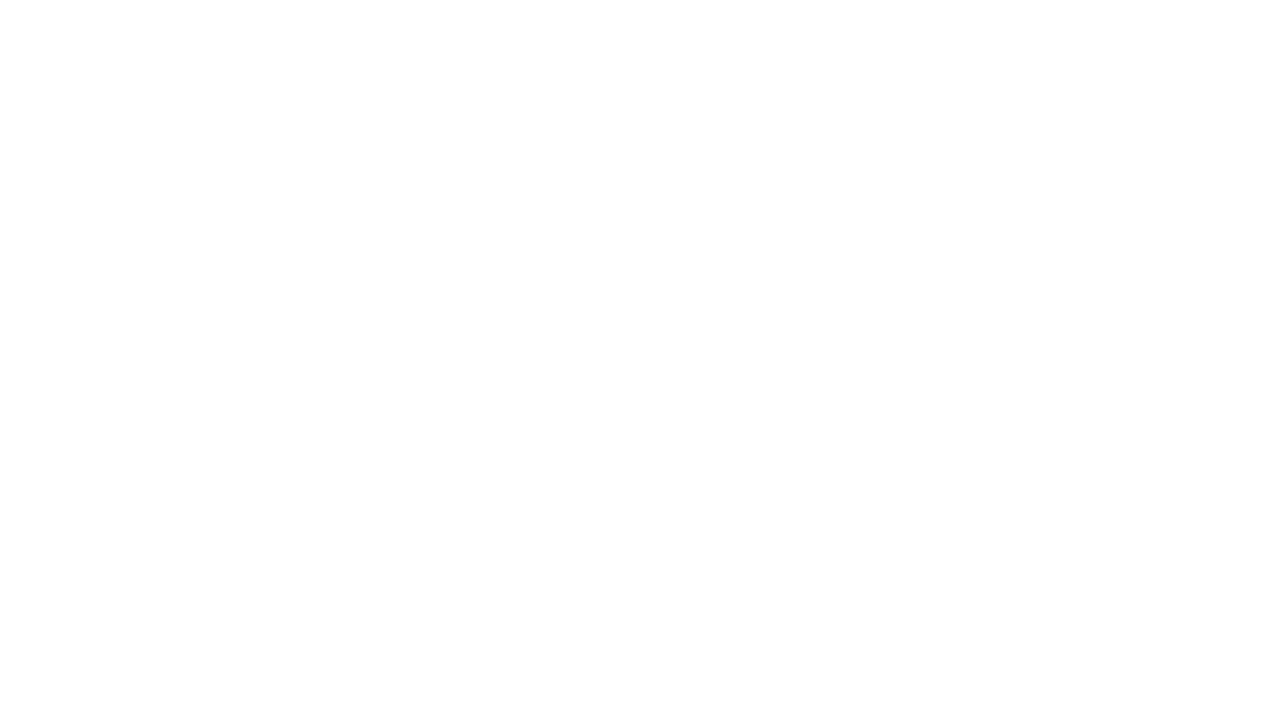
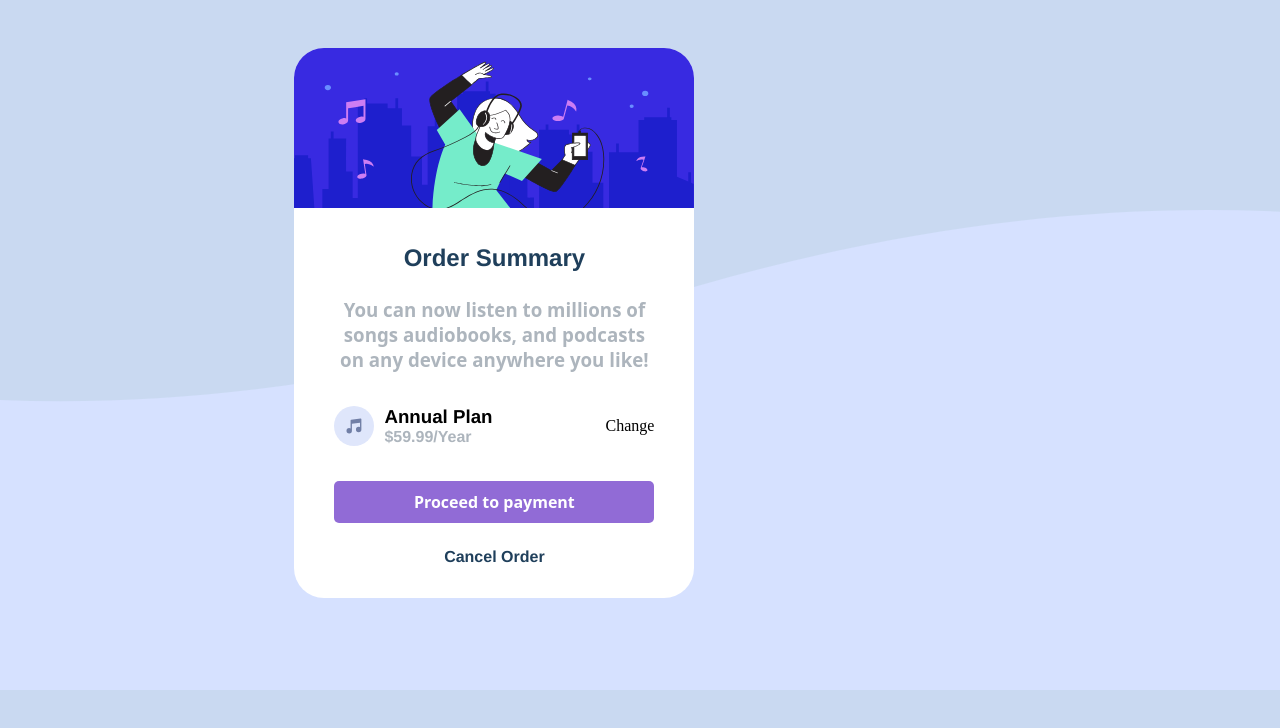
Before and after one commit to eniolaen/order-summary, a plain HTML site: page index.html in a window 1280 px wide. Drawn offline with Linux system fonts and the light colour scheme.

Commit message:
second commit

```diff
--- a/index.html
+++ b/index.html
@@ -1,6 +1,7 @@
 <!DOCTYPE html>
 <html lang="en">
 <head>
+    <link rel="stylesheet" href="style.css">
     <meta charset="UTF-8">
     <meta http-equiv="X-UA-Compatible" content="IE=edge">
     <meta name="viewport" content="width=device-width, initial-scale=1.0">
@@ -8,5 +9,40 @@
 </head>
 <body>
 
+        <img src="images/pattern-background-mobile.svg" class="bg-img">
+
+
+
+        <div class="container">
+            <div class="header">
+                <img src="images/illustration-hero.svg" alt="">
+            </div>
+
+            <div class="content">
+                    <h2 class="order-summary">order summary</h2>
+
+                    <h3 class="listen">
+                        You can now listen to millions of songs audiobooks, and podcasts on any device anywhere you like!
+                    </h3>
+
+                    <div class="father">
+                        <div class="son">
+                            <img src="images/icon-music.svg" alt="">
+
+                        <div>
+                            <h3>Annual Plan</h3>
+                        <h4>$59.99/year</h4>
+                    </div>
+                    </div>
+                    <div class="change">change</div>
+                    </div>
+                    <div class="proceed-to-payment">
+                        Proceed to payment
+                    </div>
+
+                    <div class="cancel">Cancel Order</div>
+        </div>
+        </div>
+
 </body>
 </html>
--- a/style.css
+++ b/style.css
@@ -0,0 +1,159 @@
+:root {
+        --blue-dark: hsl(208, 49%, 24%);
+        --bs-purple-light: #916bd6;
+        --bs-gray-500: #adb5bd;
+        --bs-purple: #6f42c1;
+        --bs-indigo: #6610f2;
+        --bs-primary: #c9d9f1;
+        --dark-grayish-blue: hsl(207, 13%, 34%);
+        --dark-black-blue: hsl(240, 10%, 16%);
+        --dark-gray-blue: hsl(237, 17%, 21%);
+        --desaturated-blue: hsl(237, 23%, 32%);
+        --dark-gradient: linear-gradient(var(--dark-gray-blue), var(--desaturated-blue));
+      }
+
+*{
+    margin: 0;
+    padding: 0;
+}
+
+
+
+body{
+    position: relative;
+    width: 100%;
+    height: 100%;
+    overflow-y: hidden;
+    overflow-x: hidden;
+    background: var(--bs-primary);
+    padding: 0px;
+    z-index: 1;
+    display: flex;
+    justify-content: center;
+    align-items: center;
+}
+
+
+.bg-img{
+
+    transform:rotate(180deg);
+    margin-top: 210px;
+    margin-left: auto;
+    margin-right: auto;
+    height: 30rem;
+    width: 100%;
+}
+
+.container{
+    display: flex;
+    flex-direction: column;
+    position: absolute;
+    top: 3rem;
+    left: 23%;
+    border-radius: 30px;
+    background-color: white;
+    height: 550px;
+    width: 400px;
+    align-items: center;
+
+
+}
+
+.header{
+    flex: 0 0 15%;
+
+    width: 100%;
+
+}
+.header img{
+    height: 160px;
+    width: 100%;
+    border-top-left-radius: 30px;
+    border-top-right-radius: 30px;
+}
+
+.content{
+    flex: 1;
+    display: flex;
+    flex-direction: column;
+    justify-content:space-around;
+    align-items: center;
+    box-sizing:border-box;
+    padding-bottom: 20px;
+    padding-top: 20px;
+}
+
+.order-summary{
+    color: var(--blue-dark);
+    font-family:'Franklin Gothic Medium', 'Arial Narrow', Arial, sans-serif;
+    text-transform: capitalize;
+    font-weight:bolder;
+    font-size: x-large;
+}
+
+.listen{
+    width: 80%;
+    text-align: center;
+    color: var(--bs-gray-500);
+    --bs-font-sans-serif: system-ui, -apple-system, "Segoe UI", Roboto, "Helvetica Neue", Arial, "Noto Sans", "Liberation Sans", sans-serif, "Apple Color Emoji", "Segoe UI Emoji", "Segoe UI Symbol", "Noto Color Emoji";
+    font-family: var(--bs-font-sans-serif);
+    font-weight:600;
+}
+
+
+.proceed-to-payment{
+    cursor: pointer;
+    background-color: var(--bs-purple-light);
+    width: 80%;
+    display: flex;
+    justify-content: center;
+    border-radius: 5px;
+    padding-top: 10px;
+    padding-bottom: 10px;
+    color: white;
+    --bs-font-sans-serif: system-ui, -apple-system, "Segoe UI", Roboto, "Helvetica Neue", Arial, "Noto Sans", "Liberation Sans", sans-serif, "Apple Color Emoji", "Segoe UI Emoji", "Segoe UI Symbol", "Noto Color Emoji";
+    font-family: var(--bs-font-sans-serif);
+    font-weight: 700;
+}
+
+.cancel{
+    color: var(--blue-dark);
+    font-family:'Franklin Gothic Medium', 'Arial Narrow', Arial, sans-serif;
+    text-transform: capitalize;
+    font-weight:bolder;
+    cursor: pointer;
+}
+
+.father{
+    display: flex;
+    width: 80%;
+    justify-content: space-between;
+    align-items: center;
+    background-color: ;
+    text-transform: capitalize;
+}
+.son{
+    display: flex;
+    align-items: center;
+}
+.son div{
+    margin: 10px;
+    font-family:'Franklin Gothic Medium', 'Arial Narrow', Arial, sans-serif;
+    display: flex;
+    flex-direction: column;
+    justify-content: space-between;
+
+}
+.son h4{
+    color: var(--bs-gray-500);
+    font-weight: 600;
+}
+.son img{
+    width: 40px;
+    height: 40px;
+}
+
+.change:hover{
+    color: #6f42c1;
+    cursor: pointer;
+}
```
